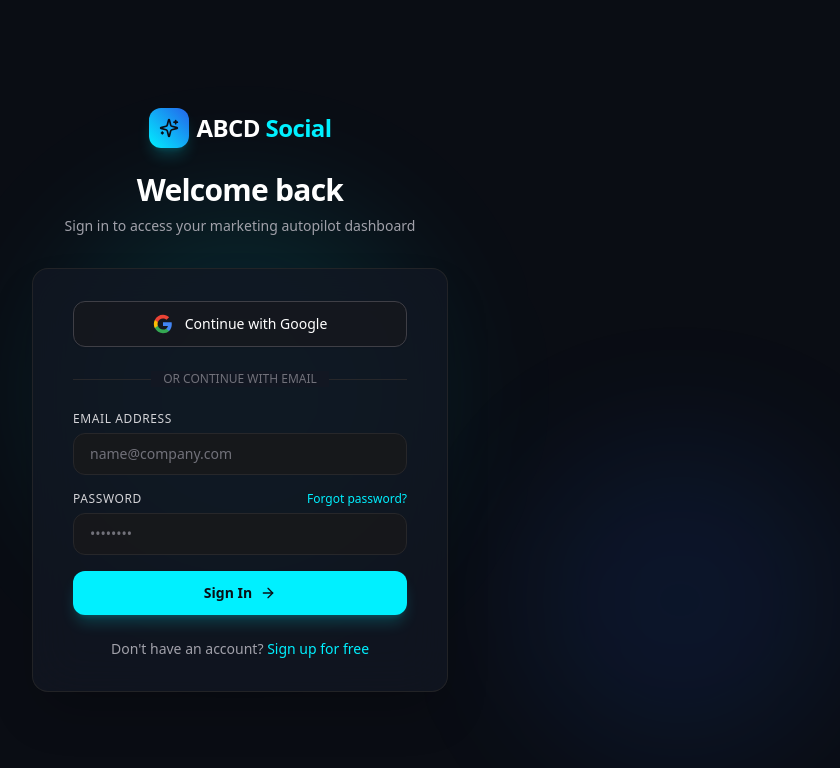
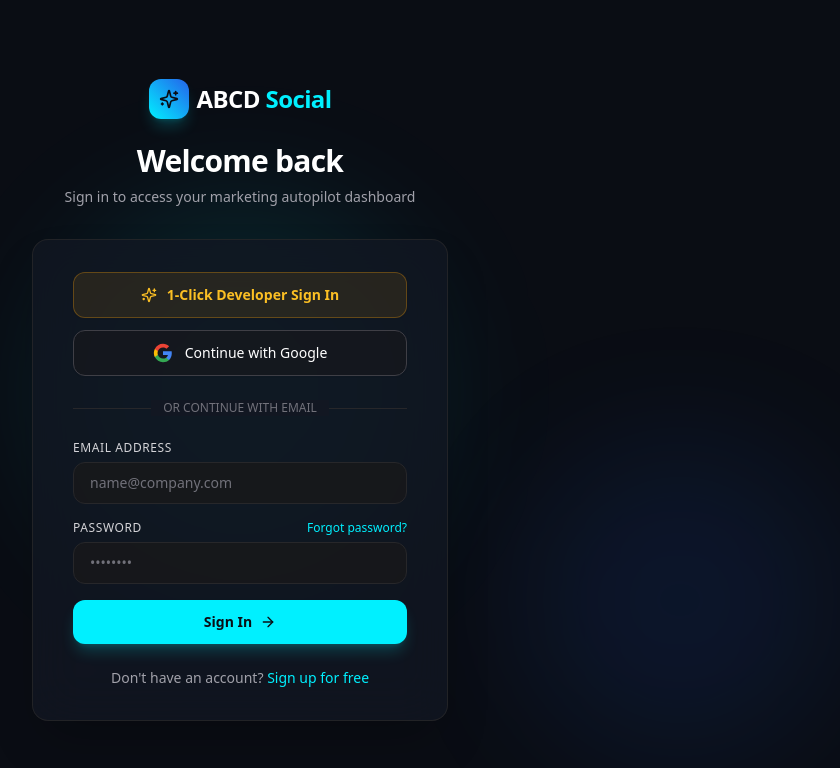
Before and after one commit to Suman-Baidya/abcdSocialHub, a Next.js app in the folder apps/web/: page /login in a window 1280 px wide. Shown: the top 768 px of the page, without its empty margins (400-1240 px from the left). Built offline with nearby package versions, Linux system fonts and the light colour scheme.

Commit message:
Fix login authentication, push database schema, and add 1-click developer access on login

```diff
--- a/apps/web/app/login/page.tsx
+++ b/apps/web/app/login/page.tsx
@@ -10,12 +10,19 @@
   const router = useRouter();
   const searchParams = useSearchParams();
   const callbackUrl = searchParams.get("callbackUrl") || "/dashboard";
+  const urlError = searchParams.get("error");
 
   const [email, setEmail] = useState("");
   const [password, setPassword] = useState("");
   const [loading, setLoading] = useState(false);
   const [googleLoading, setGoogleLoading] = useState(false);
-  const [error, setError] = useState("");
+  const [error, setError] = useState(
+    urlError === "OAuthCallback" || urlError === "OAuthSignin"
+      ? "Google Sign-In returned an authorization error. Please check that http://localhost:3000/api/auth/callback/google is authorized in your Google Cloud Console, or use the 1-Click Developer Sign In below."
+      : urlError
+      ? `Authentication error: ${urlError}`
+      : ""
+  );
 
   const handleCredentialsSubmit = async (e: React.FormEvent) => {
     e.preventDefault();
@@ -56,6 +63,40 @@
           <span>{error}</span>
         </div>
       )}
+
+      {/* 1-Click Developer Instant Sign In */}
+      <button
+        onClick={async () => {
+          setEmail("suman.baidya.pro@gmail.com");
+          setPassword("Password123!");
+          setLoading(true);
+          setError("");
+          try {
+            const res = await signIn("credentials", {
+              email: "suman.baidya.pro@gmail.com",
+              password: "Password123!",
+              redirect: false,
+              callbackUrl,
+            });
+            if (res?.error) {
+              setError(res.error);
+              setLoading(false);
+            } else {
+              router.push(callbackUrl);
+              router.refresh();
+            }
+          } catch (err: any) {
+            setError(err?.message || "Sign in failed");
+            setLoading(false);
+          }
+        }}
+        disabled={loading || googleLoading}
+        type="button"
+        className="w-full mb-3 flex items-center justify-center gap-2.5 py-3 px-4 rounded-xl bg-amber-500/10 hover:bg-amber-500/20 text-amber-400 border border-amber-500/30 font-semibold text-sm transition-all shadow-sm active:scale-95 cursor-pointer disabled:opacity-50"
+      >
+        <Sparkles className="w-4 h-4 text-amber-400" />
+        <span>1-Click Developer Sign In</span>
+      </button>
 
       {/* 1-Click Google Sign In */}
       <button
```
Also changed, not shown: apps/web/lib/auth.ts (+16 -6 lines), apps/web/components/dashboard/RoleSimulatorBanner.tsx (line endings or trailing spaces).
